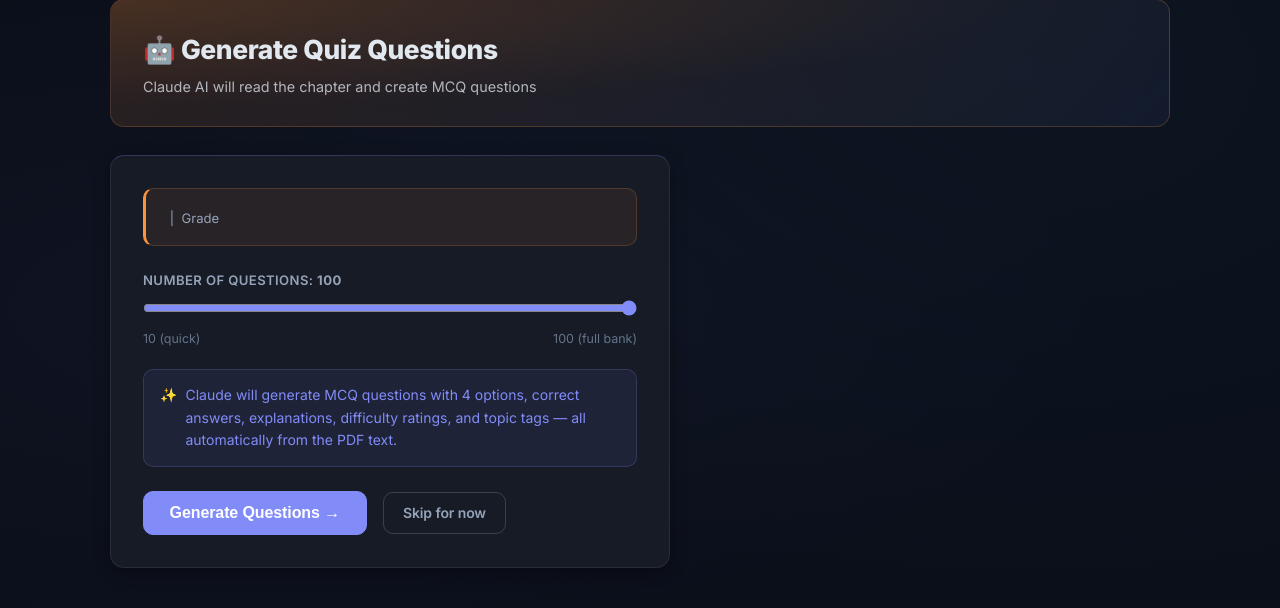
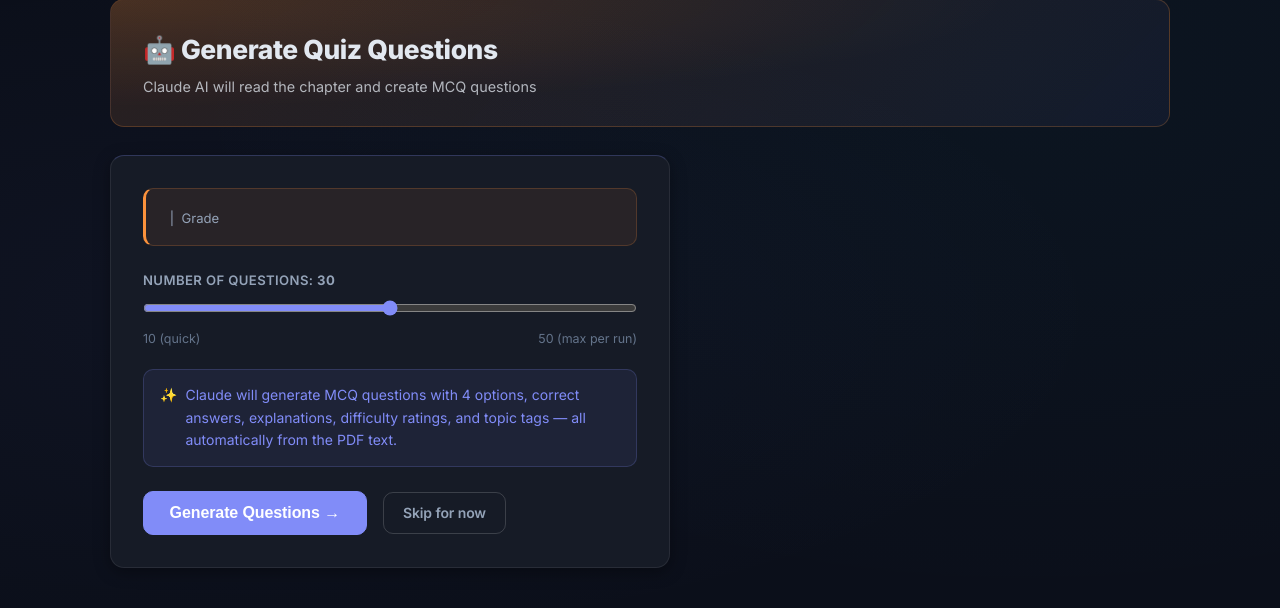
Before and after one commit to rajkumar-d83/schoolbell, a Python web app: template app/templates/parent/generate_questions.html in a window 1280 px wide. Shown: the part 89-697 px from the top of the page. Run offline with Jinja, Linux system fonts and the light colour scheme; the template is opened without the code that fills it, so the values that code supplies are empty.

Commit message:
Cap question generation at 50 per run, default to 30
50 questions takes ~2 min per API call — safe within 240s client timeout.
Parents can run generation twice to build a larger bank (dedup prevents repeats).

Co-Authored-By: Claude Sonnet 4.6 <noreply@anthropic.com>

```diff
--- a/app/routes/parent.py
+++ b/app/routes/parent.py
@@ -304,8 +304,8 @@ def generate_questions(chapter_id):
     chapter = Chapter.query.get_or_404(chapter_id)
 
     if request.method == 'POST':
-        num_questions = request.form.get('num_questions', 100, type=int)
-        num_questions = max(10, min(100, num_questions))
+        num_questions = request.form.get('num_questions', 30, type=int)
+        num_questions = max(10, min(50, num_questions))
 
         if not chapter.pdf_text:
             flash('No PDF text found. Please re-upload the PDF.', 'danger')
--- a/app/templates/parent/generate_questions.html
+++ b/app/templates/parent/generate_questions.html
@@ -21,13 +21,13 @@
     <input type="hidden" name="csrf_token" value="{{ csrf_token() }}">
 
     <div class="form-group">
-      <label class="form-label">Number of Questions: <strong id="q-count">100</strong></label>
+      <label class="form-label">Number of Questions: <strong id="q-count">30</strong></label>
       <input type="range" name="num_questions" id="q-slider"
-             min="10" max="100" value="100" step="10" class="range-slider"
+             min="10" max="50" value="30" step="10" class="range-slider"
              oninput="document.getElementById('q-count').textContent = this.value">
       <div class="range-labels">
         <span>10 (quick)</span>
-        <span>100 (full bank)</span>
+        <span>50 (max per run)</span>
       </div>
     </div>
 
```
Also changed, not shown: app/services/pdf_service.py (+0 -11 lines).
